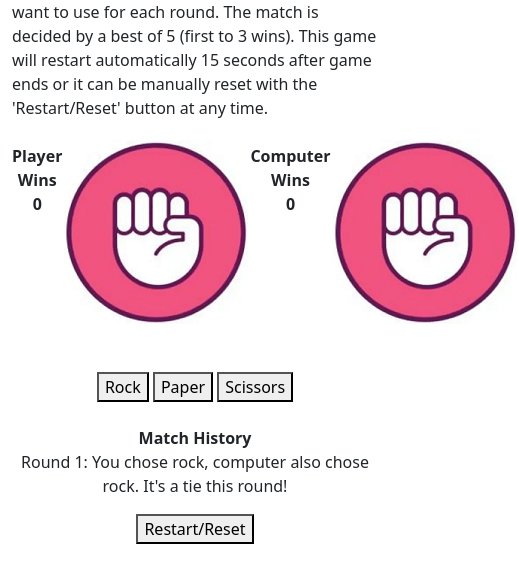
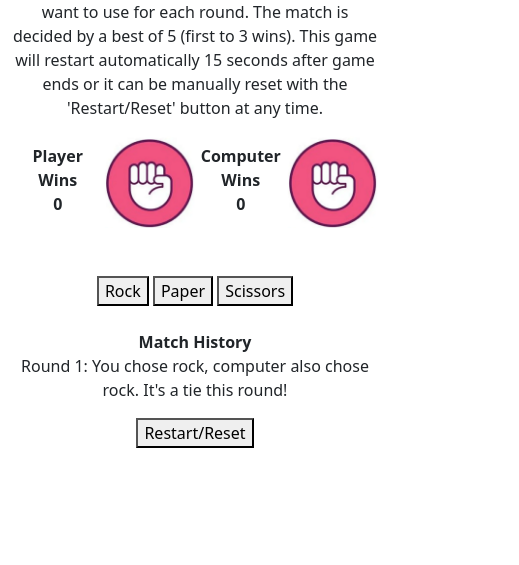
Before and after one commit to haoyiwu-1/Rock-Paper-Scissors, a plain HTML site: page index.html in a window 390 px wide. Both pictures are taken after a click on the button "Rock". Shown: the part 65-630 px from the top of the page, 519 px wide, since content can reach past the window. Drawn offline with nearby package versions, Linux system fonts and the light colour scheme.

Commit message:
updated to be mobile friendly and some UX changes

```diff
--- a/custom.css
+++ b/custom.css
@@ -21,6 +21,10 @@ screen as per the screen size available for
     align-items: center;
 }
 
+.hidden {
+    display: none;
+}
+
 /* make game status bold */
 #status {
     font-weight: bold;
@@ -39,7 +43,7 @@ screen as per the screen size available for
 #bar {
     width: 0%;
     height: 30px;
-    background-color: seagreen;
+    background-color: black;
     text-align: center;
     line-height: 30px;
     color: white;
--- a/index.html
+++ b/index.html
@@ -12,7 +12,7 @@
 </head>
 
 <body>
-    <div class="container-fluid">
+    <div class="container-fluid text-center">
         <h1>Rock-Paper-Scissors</h1>
         <!-- display rules -->
         <p>Click on one of the buttons to choose what you want to use for each round. The match is decided by a best of
@@ -28,8 +28,8 @@
                     <br>
                     <b id="player">0</b>
                 </div>
-                <div class="flex-child">
-                    <img id="playerImage" />
+                <div id="playerImageContainer" class="flex-child">
+                    <img id="playerImage" class="img-fluid" />
                 </div>
                 <!-- computer container -->
                 <div class="flex-child">
@@ -38,8 +38,8 @@
                     <br>
                     <b id="computer">0</b>
                 </div>
-                <div class="flex-child">
-                    <img id="compImage" />
+                <div id="compImageContainer" class="flex-child">
+                    <img id="compImage" class="img-fluid" />
                 </div>
             </div>
             <br><br>
--- a/scripts.js
+++ b/scripts.js
@@ -95,7 +95,7 @@ function findRoundWinner(choice) {
         inputButtons = document.getElementsByClassName("playerInput");
         for (const button of inputButtons) {
             button.disabled = true;
-          }
+        }
         // base status statement
         status.textContent = "Overall score is player: " + playerWins + ", computer: " + computerWins;
         // check who is winner of match and output to user
@@ -116,6 +116,8 @@ function findRoundWinner(choice) {
             compResult.textContent = "WINNER!";
             compResult.style.color = "Green";
         }
+        document.getElementById("playerImageContainer").classList.add("hidden");
+        document.getElementById("compImageContainer").classList.add("hidden");
         restart();
     }
 }
```
